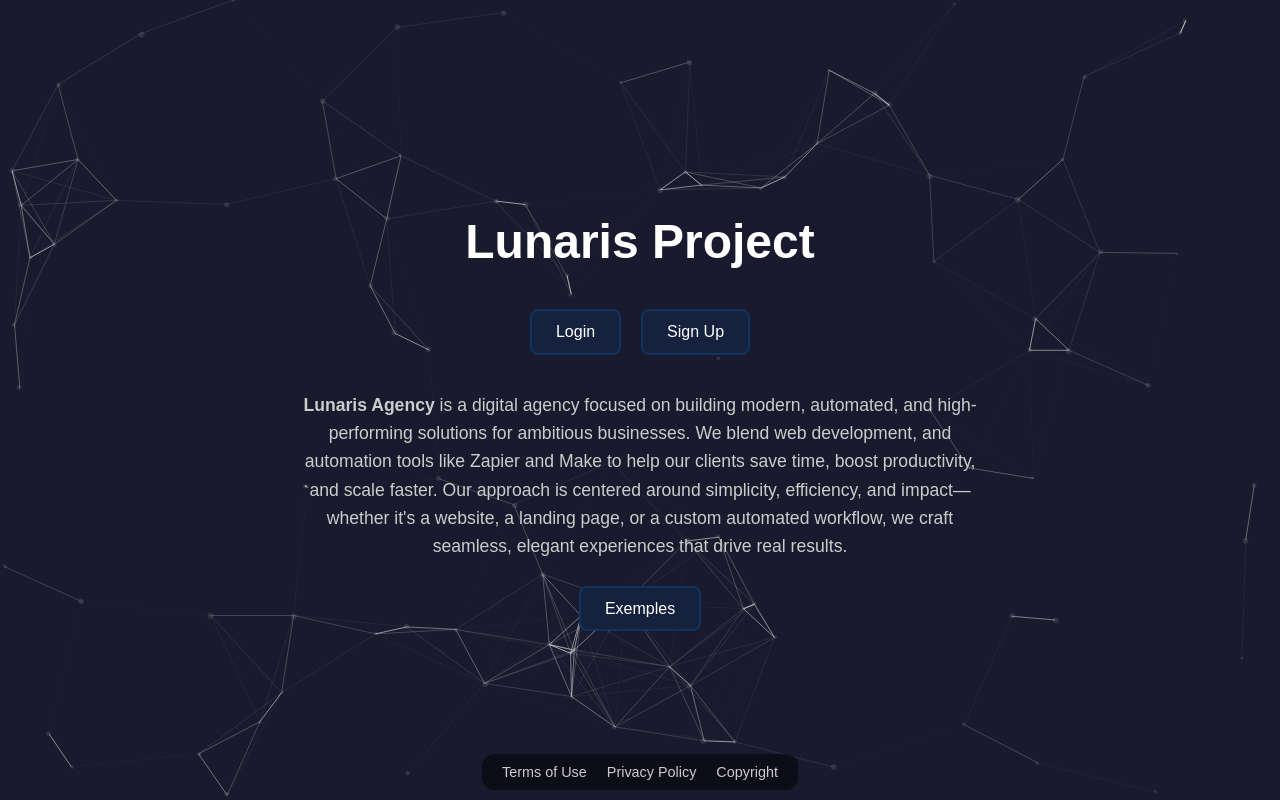
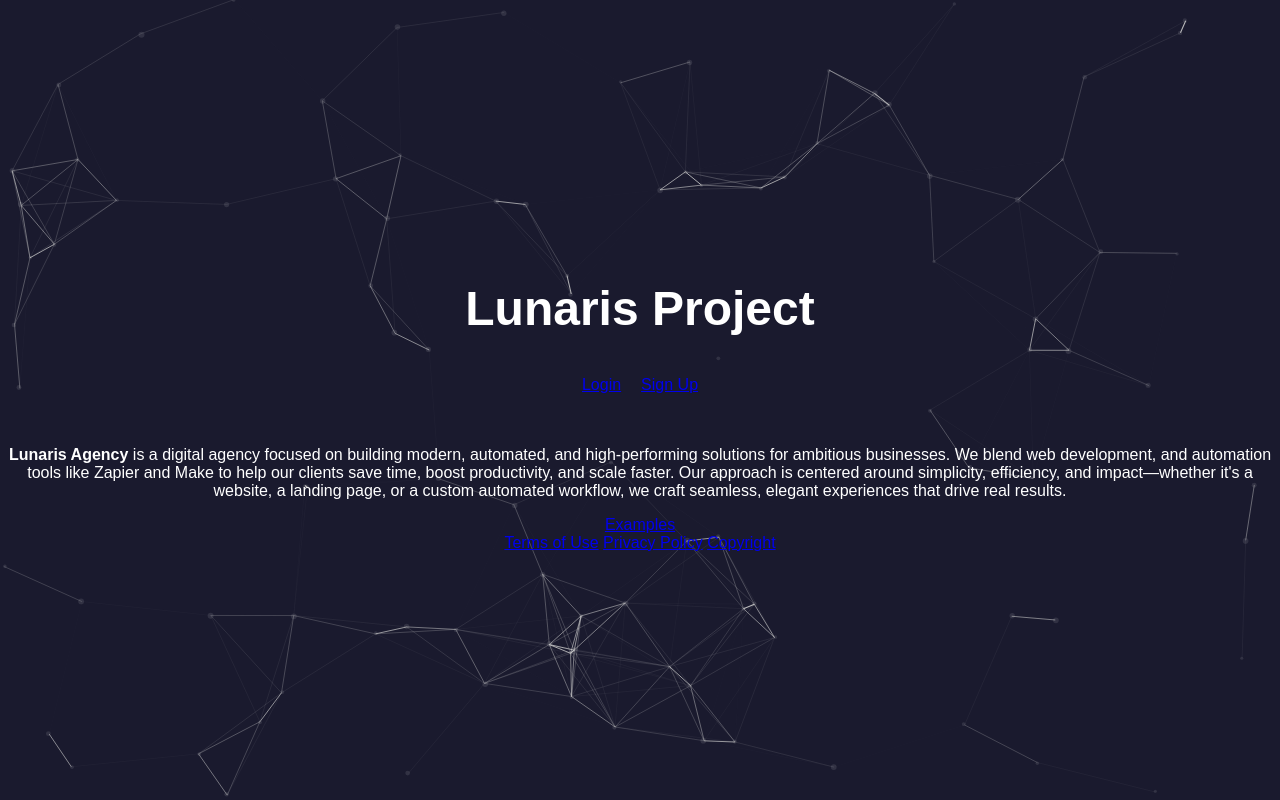
Before and after one commit to Capitaine-Diams/lunaris, a PHP site: page / in a window 1280 px wide. Run offline with PHP 8.4, Linux system fonts and the light colour scheme.

Commit message:
examples

```diff
--- a/index.html
+++ b/index.html
@@ -2,7 +2,7 @@
 <html lang="en">
 <head>
     <meta charset="UTF-8">
-    <title>Lunaris Project</title>
+    <title>Lunaris Agency</title>
     <link href="styles/styles.css" rel="stylesheet" type="text/css">
 </head>
 <body>
@@ -21,16 +21,19 @@
      Our approach is centered around simplicity, efficiency, and impact—whether it's a website, a landing page,
       or a custom automated workflow, we craft seamless, elegant experiences that drive real results.
     </p>
+
+   <div id="examples">
+        <a href="examples.html" class="btn">Examples</a>
+
+    </div>
+
     <div id="footer-links">
     <a href="terms.html">Terms of Use</a>
     <a href="privacy.html">Privacy Policy</a>
     <a href="copyright.html">Copyright</a>
     </div>
 
-    <div id="buttons">
-        <a href="exemples.html" class="btn">Exemples</a>
 
-    </div>
 
     </div>
     <script src="scripts/bg.js" type="text/javascript"></script>
--- a/styles/styles.css
+++ b/styles/styles.css
@@ -35,8 +35,13 @@
     justify-content: center;
 }
 
+.examples {
+    display: flex;
+    gap: 20px;
+    justify-content: center;
+
 .btn {
-    padding: 12px 24px;
+    padding: 12px 24px 40px;
     font-size: 1em;
     text-decoration: none;
     color: #fff;
```
